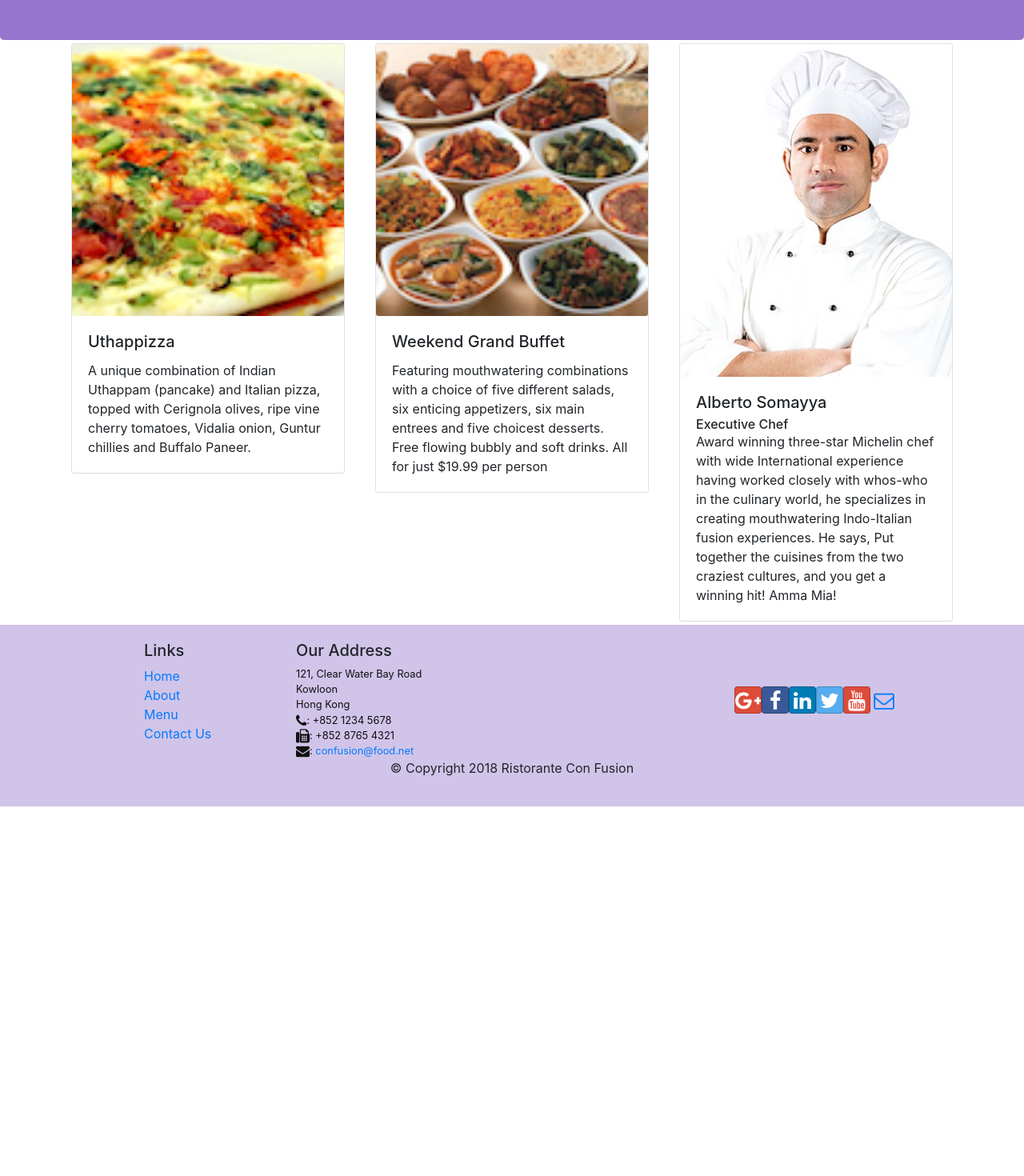
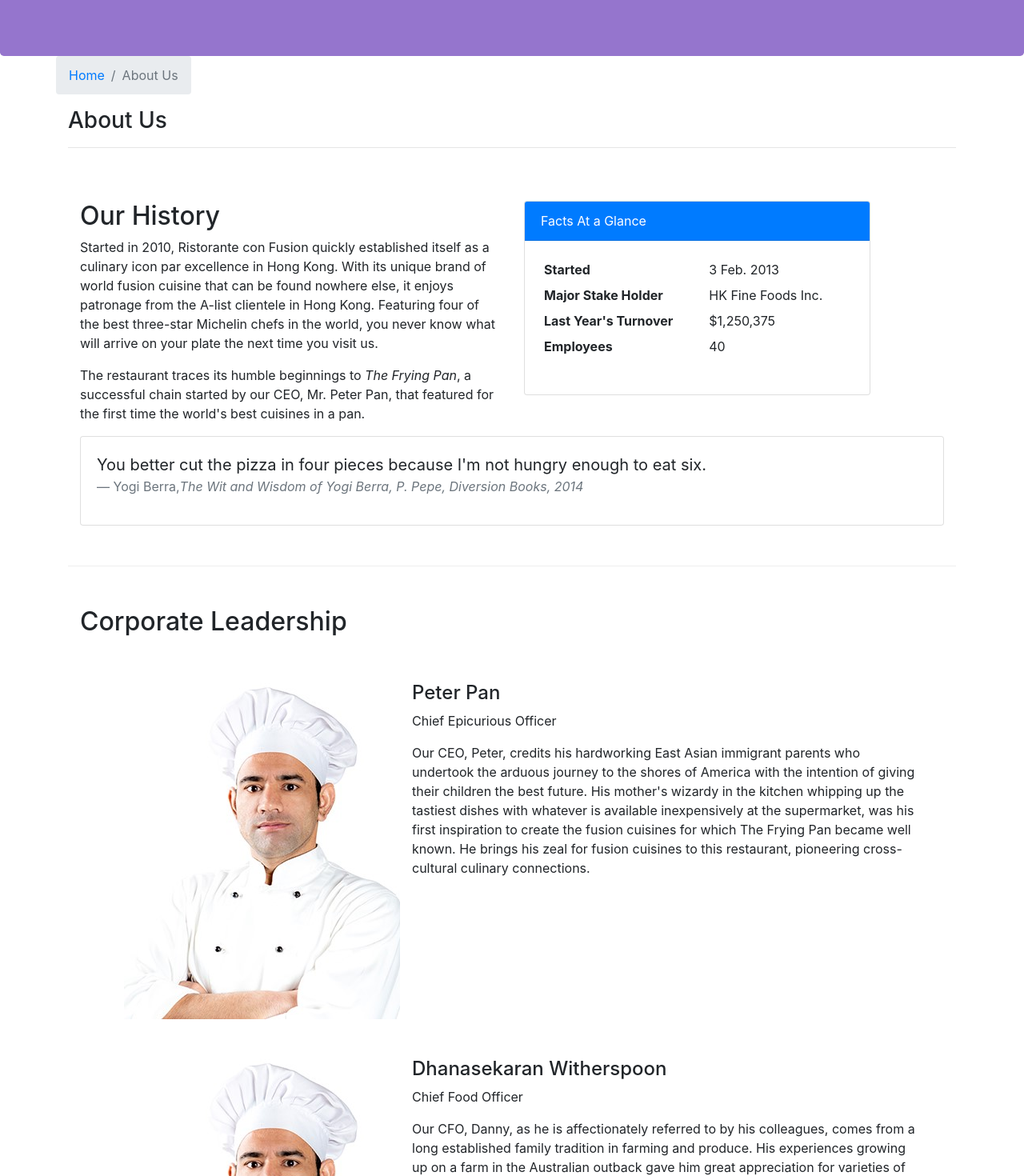
Before and after one commit to sjain1603/React-app, a React (Create React App) app: page /aboutus in a window 1280 px wide. Before the commit this address led to /home. Shown: the part 300-1770 px from the top of the page at 80% size. Before the commit the page ends 1308 px from the top, so only its background shows below. Built offline with nearby package versions, Linux system fonts and the light colour scheme.

Commit message:
Assignment-2

```diff
--- /dev/null
+++ b/src/components/AboutComponent.js
@@ -0,0 +1,97 @@
+import React from 'react';
+import { Breadcrumb, BreadcrumbItem, Card, CardBody, CardHeader, Media } from 'reactstrap';
+import { Link } from 'react-router-dom';
+
+function RenderLeader({leader}){
+    return (
+        <div key={leader.id} className="col-12 mt-5">
+            <Media tag="li">
+                <Media left middle>
+                    <Media object src={leader.image} alt={leader.name} />
+                </Media>
+                <Media body className="col-12">
+                    <Media heading>{leader.name}</Media>
+                    <p>{leader.designation}</p>
+                    <p>{leader.description}</p>
+                </Media>
+            </Media>
+        </div>
+    );
+}
+
+
+
+
+function About(props) {
+
+    const leaders = props.leaders.map((leader) => {
+        return (
+            <RenderLeader leader={leader} />
+        );
+    });
+
+    return(
+        <div className="container">
+            <div className="row">
+                <Breadcrumb>
+                    <BreadcrumbItem><Link to="/home">Home</Link></BreadcrumbItem>
+                    <BreadcrumbItem active>About Us</BreadcrumbItem>
+                </Breadcrumb>
+                <div className="col-12">
+                    <h3>About Us</h3>
+                    <hr />
+                </div>
+            </div>
+            <div className="row row-content">
+                <div className="col-12 col-md-6">
+                    <h2>Our History</h2>
+                    <p>Started in 2010, Ristorante con Fusion quickly established itself as a culinary icon par excellence in Hong Kong. With its unique brand of world fusion cuisine that can be found nowhere else, it enjoys patronage from the A-list clientele in Hong Kong.  Featuring four of the best three-star Michelin chefs in the world, you never know what will arrive on your plate the next time you visit us.</p>
+                    <p>The restaurant traces its humble beginnings to <em>The Frying Pan</em>, a successful chain started by our CEO, Mr. Peter Pan, that featured for the first time the world's best cuisines in a pan.</p>
+                </div>
+                <div className="col-12 col-md-5">
+                    <Card>
+                        <CardHeader className="bg-primary text-white">Facts At a Glance</CardHeader>
+                        <CardBody>
+                            <dl className="row p-1">
+                                <dt className="col-6">Started</dt>
+                                <dd className="col-6">3 Feb. 2013</dd>
+                                <dt className="col-6">Major Stake Holder</dt>
+                                <dd className="col-6">HK Fine Foods Inc.</dd>
+                                <dt className="col-6">Last Year's Turnover</dt>
+                                <dd className="col-6">$1,250,375</dd>
+                                <dt className="col-6">Employees</dt>
+                                <dd className="col-6">40</dd>
+                            </dl>
+                        </CardBody>
+                    </Card>
+                </div>
+                <div className="col-12">
+                    <Card>
+                        <CardBody className="bg-faded">
+                            <blockquote className="blockquote">
+                                <p className="mb-0">You better cut the pizza in four pieces because
+                                    I'm not hungry enough to eat six.</p>
+                                <footer className="blockquote-footer">Yogi Berra,
+                                <cite title="Source Title">The Wit and Wisdom of Yogi Berra,
+                                    P. Pepe, Diversion Books, 2014</cite>
+                                </footer>
+                            </blockquote>
+                        </CardBody>
+                    </Card>
+                </div>
+            </div>
+            <div className="row row-content">
+                <div className="col-12">
+                    <h2>Corporate Leadership</h2>
+                </div>
+                <div className="col-12">
+                    <Media list>
+                        {leaders}
+                    </Media>
+                </div>
+            </div>
+        </div>
+    );
+}
+
+export default About;
--- a/src/components/DishdetailComponent.js
+++ b/src/components/DishdetailComponent.js
@@ -5,7 +5,7 @@
     function RenderDish({dish}) {
         if(dish!=null) {
             return (
-                <div className="col-12 col-md-5 m-1">
+                <div className="col-md-5 m-1">
                     <Card>
                         <CardImg top src={dish.image} alt={dish.name}/>
                         <CardBody>
@@ -27,7 +27,7 @@
     function RenderComments({comments}) {
         if(comments != null){
             return (
-                <div className="col-12 col-md-5 m-1">
+                <div className="col-md-5 m-1">
                     <h4>Comments</h4>
                     <ul className="list-unstyled">
                         {comments.map((comment) => {
@@ -64,6 +64,7 @@
             <div className="container">
                 <div className="row">
                     <Breadcrumb>
+                    <BreadcrumbItem><Link to="/home">Home</Link></BreadcrumbItem>
                         <BreadcrumbItem><Link to="/menu">Menu</Link></BreadcrumbItem>
                         <BreadcrumbItem active>{props.dish.name}</BreadcrumbItem>
                     </Breadcrumb>
--- a/src/components/HeaderComponent.js
+++ b/src/components/HeaderComponent.js
@@ -27,7 +27,7 @@
                     <div className="container">
                         <NavbarToggler onClick={this.toggleNav} />
                         <NavbarBrand className="mr-10" href="/">
-                            <img src="assets/images/logo.png" height="40"  width="50" alt="Ristorante Con Fusion" />
+                            <img src="assets/images/logo.png" height="60"  width="80" alt="Ristorante Con Fusion" />
                         </NavbarBrand>
                         <Collapse isOpen={this.state.isNavOpen} navbar>
                             <Nav navbar>
--- a/src/components/MainComponent.js
+++ b/src/components/MainComponent.js
@@ -1,6 +1,7 @@
 import React, { Component } from 'react';
 import Home from './HomeComponent';
 import Menu from './MenuComponents';
+import About from './AboutComponent';
 import Dishdetail from './DishdetailComponent';
 import Contact from './ContactComponent'
 import Header from './HeaderComponent';
@@ -53,6 +54,7 @@
         <Header />
         <Switch>
             <Route path="/home" component={Homepage} />
+            <Route path="/aboutus" component={ () => <About leaders = {this.state.leaders} />} />
             <Route exact path="/menu" component={ () => <Menu dishes={this.state.dishes} /> } />
             <Route path="/menu/:dishId" component={DishWithId} />
             <Route exact path="/contactus" component={Contact} />
--- a/src/components/MenuComponents.js
+++ b/src/components/MenuComponents.js
@@ -31,7 +31,7 @@
             <div className="container">
                 <div className="row">
                     <Breadcrumb>
-                        <BreadcrumbItem><Link to="/menu">Menu</Link></BreadcrumbItem>
+                        <BreadcrumbItem><Link to="/home">Home</Link></BreadcrumbItem>
                         <BreadcrumbItem active>Menu</BreadcrumbItem>
                     </Breadcrumb>
                     <div className="col-12">
```
